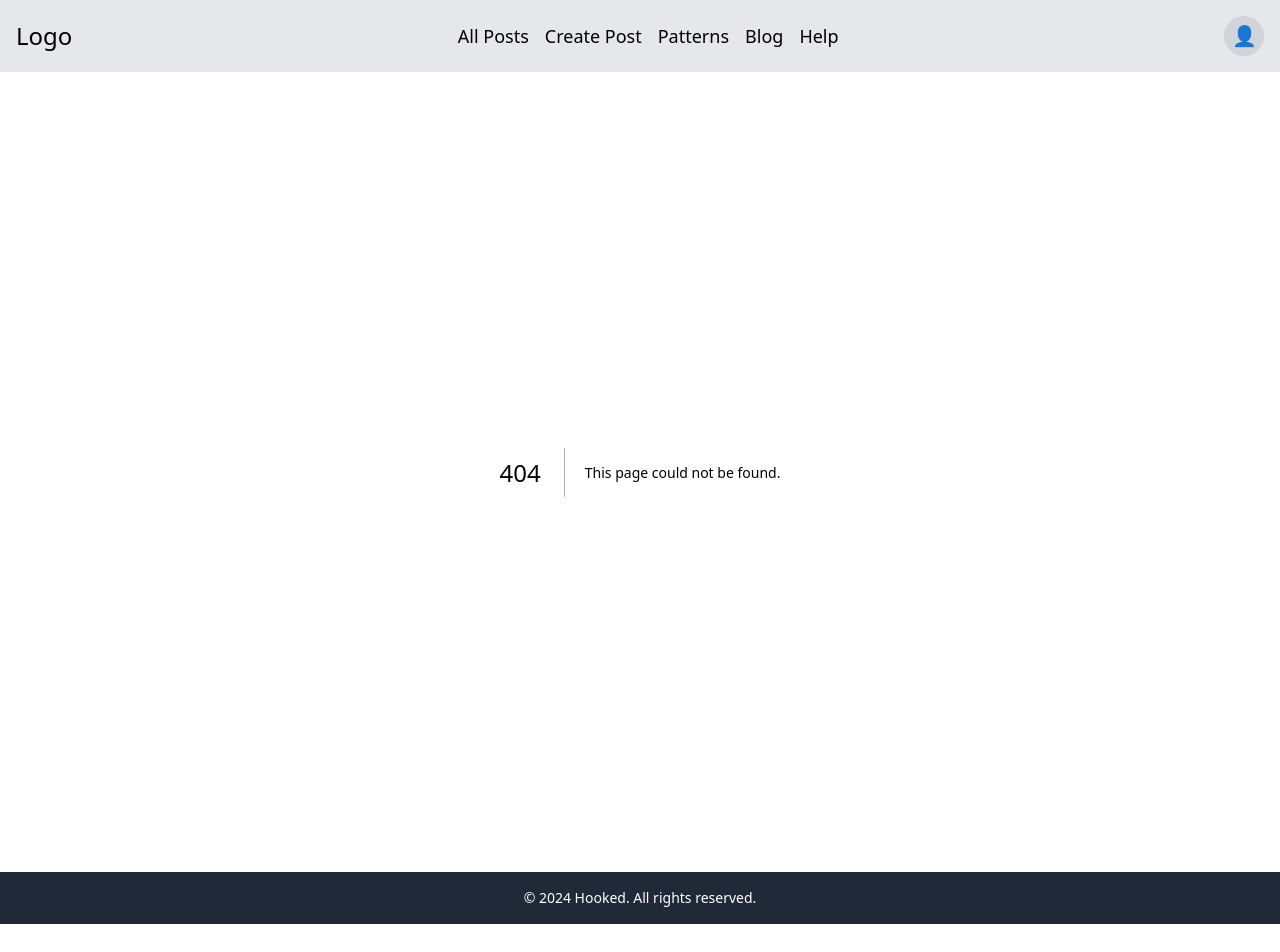
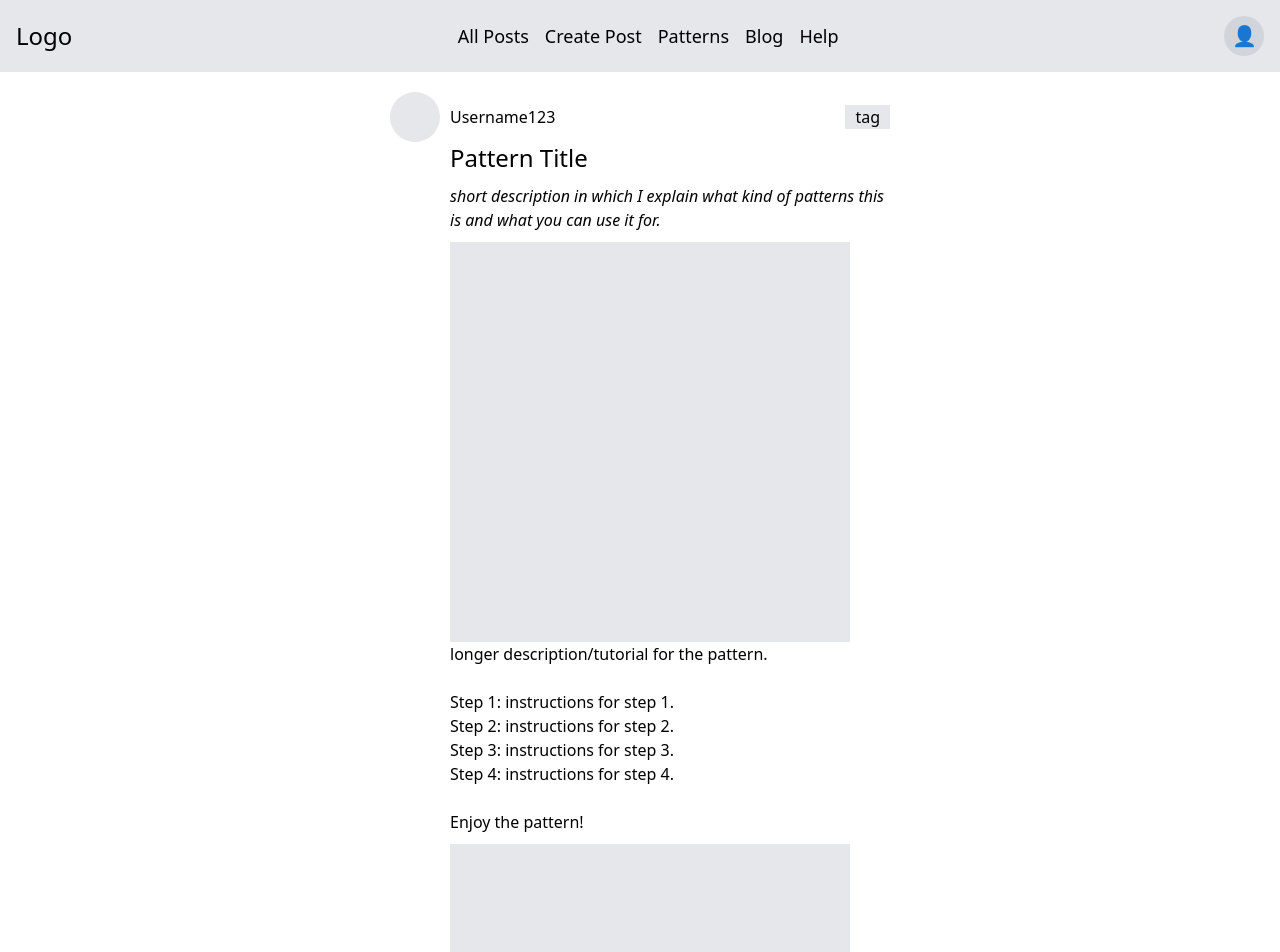
Before and after one commit to Codekmt/CrochetBlog, a Next.js app: page /Pattern in a window 1280 px wide. Before the commit this address had no page. Shown: the top 952 px of the page. Before the commit the page ends 924 px from the top, so only its background shows below. Built offline with nearby package versions, Linux system fonts and the light colour scheme.

Commit message:
Added detail page for patterns

```diff
--- /dev/null
+++ b/app/(blog-pages)/Pattern/page.jsx
@@ -0,0 +1,9 @@
+import PatternDetail from "@/components/PatternDetail"
+
+export default function Pattern() {
+    return (
+        <div className="flex w-screen justify-center mt-[20px]">
+            <PatternDetail></PatternDetail>
+        </div>
+    );
+  }
--- /dev/null
+++ b/components/PatternDetail.jsx
@@ -0,0 +1,46 @@
+"use client";
+import Link from "next/link";
+import SocialBar from "./socialBar";
+
+export default function PatternDetail() {
+
+    const tag = "tag";
+
+    const description = `longer description/tutorial for the pattern.
+
+    Step 1: instructions for step 1.
+    Step 2: instructions for step 2.
+    Step 3: instructions for step 3.
+    Step 4: instructions for step 4.
+
+    Enjoy the pattern!`
+
+    return (
+        <div className="w-[400px] sm:w-[500px]">
+            <div className="flex items-center gap-[10px]">
+                <div className="bg-gray-200 w-[50px] h-[50px] rounded-full"></div>
+                <p>Username123</p>
+                <div className="bg-gray-200 pl-[10px] pr-[10px] ml-auto">{tag}</div>
+            </div>
+            <div className="ml-[60px]">
+                <h1 className="text-2xl mb-[10px]">Pattern Title</h1>
+                <p className="italic">short description in which I explain what kind of patterns this is and what you can use it for.</p>
+            </div>
+            <div className="ml-[60px] mt-[10px] w-[350px] h-[350px] sm:w-[400px] sm:h-[400px]">
+                <div className="bg-gray-200 w-full h-full"></div>
+            </div>
+            <div className="ml-[60px]">
+                <p className="whitespace-pre-line">
+                    {description}
+                </p>
+            </div>
+            <div className="flex flex-col ml-[60px] mt-[10px] w-[350px] h-auto sm:w-[400px] sm:h-auto gap-[10px]">
+                <div className="bg-gray-200 w-full h-[400px]"></div>
+                <div className="bg-gray-200 w-full h-[400px]"></div>
+                <div className="bg-gray-200 w-full h-[400px]"></div>
+                <div className="bg-gray-200 w-full h-[400px]"></div>
+            </div>
+            <SocialBar></SocialBar>
+        </div>
+    )
+}
--- a/components/PatternPost.jsx
+++ b/components/PatternPost.jsx
@@ -15,7 +15,7 @@ export default function PatternPost() {
             </div>
             <div className="ml-[60px]">
                 <h1 className="text-2xl">Pattern Title</h1>
-                <Link href="/pattern" className="text-gray-500 mb-[10px]">View full pattern</Link>
+                <Link href="/Pattern" className="text-gray-500 mb-[10px]">View full pattern</Link>
             </div>
             <div className="ml-[60px] mt-[10px] w-[350px] h-[350px] sm:w-[400px] sm:h-[400px]">
                 <div className="bg-gray-200 w-full h-full"></div>
```
